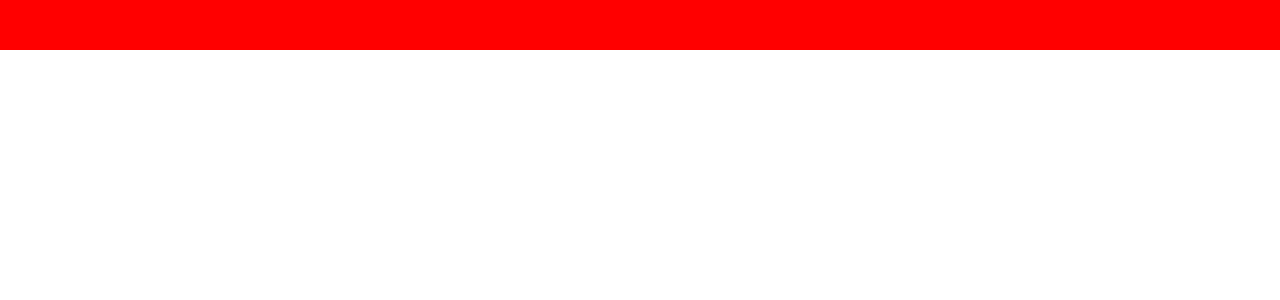
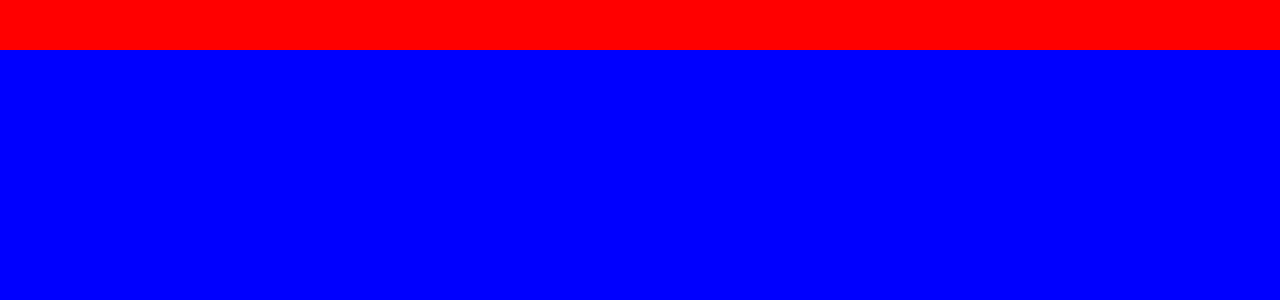
Before and after one commit to MKCMMSK/tribe-discovery-service, a Next.js app: page / in a window 1280 px wide. Shown: the top 300 px of the page. Built offline with nearby package versions, Linux system fonts and the light colour scheme.

Commit message:
Added body components with box sizing

```diff
--- a/pages/_app.js
+++ b/pages/_app.js
@@ -5,6 +5,7 @@ function MyApp({ Component, pageProps }) {
         body {
           margin: 0;
           min-height: 100vh;
+          width: 100vw;
           overflow: hidden;
           display: flex;
           flex-direction: column;
--- a/pages/index.js
+++ b/pages/index.js
@@ -1,7 +1,7 @@
 import Head from 'next/head'
 import styles from '../styles/shared.module.css';
 import Nav from '../components/Nav';
-
+import Body from '../components/Body';
 export default function Home() {
   return (
     <div className={styles.layout}>
@@ -9,6 +9,7 @@ export default function Home() {
         <title>More Collections</title>
       </Head>
       <Nav/>
+      <Body/>
     </div>
   )
 }
--- a/styles/shared.module.css
+++ b/styles/shared.module.css
@@ -1,5 +1,4 @@
 .layout{
-    display: flex;
     width: 100vw;
     height: 100vh;
 }
```
